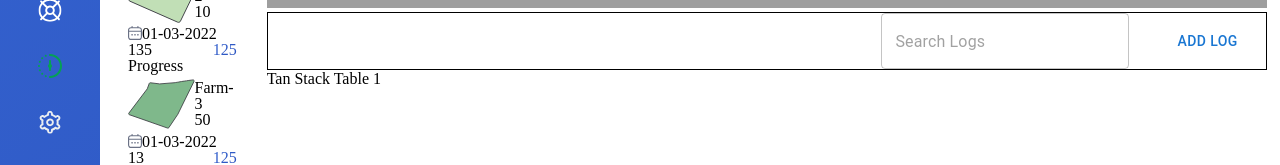
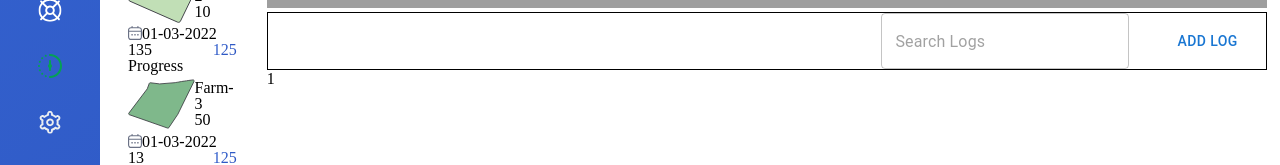
Before and after one commit to Prasanthkumar7085/farmlogs.peepulagri, a Next.js app: page /farm/1/logs in a window 1280 px wide. Shown: the part 212-377 px from the top of the page. Built offline with nearby package versions, Linux system fonts and the light colour scheme; grey boxes are pictures that could not be loaded.

Commit message:
Initializing tan stack table

```diff
--- a/package.json
+++ b/package.json
@@ -13,6 +13,8 @@
     "@emotion/styled": "^11.11.0",
     "@mui/material": "^5.14.5",
     "@mui/x-date-pickers": "^6.11.1",
+    "@mui/x-date-pickers-pro": "^6.11.1",
+    "@tanstack/react-table": "^8.9.3",
     "@types/node": "20.5.0",
     "@types/react": "18.2.20",
     "@types/react-dom": "18.2.7",
@@ -20,6 +22,7 @@
     "next": "13.4.16",
     "react": "18.2.0",
     "react-dom": "18.2.0",
+    "react-hook-form": "^7.45.4",
     "rsuite": "^5.37.4",
     "typescript": "5.1.6"
   },
--- a/src/components/AddLogs/AddLogs.tsx
+++ b/src/components/AddLogs/AddLogs.tsx
@@ -22,7 +22,7 @@ const AddLogs: NextPage = () => {
                 <h1 className={styles.addALog}>Add A Log</h1>
             </div>
             <div className={styles.container}>
-                <div style={{ border: "1px solid red", minWidth: "100%" }}>
+                <div style={{ minWidth: "100%" }}>
                     <div className={styles.row}>
                         <TextField
                             className={styles.inputTitle}
--- a/src/components/DashBoard/DashBorad.tsx
+++ b/src/components/DashBoard/DashBorad.tsx
@@ -3,6 +3,8 @@ import { useRouter } from "next/router";
 import { Button } from "@mui/material";
 import Link from "next/link";
 import SearchComponent from "../Core/SearchComponent";
+import { useEffect } from "react";
+import FarmTable from "./FarmTable";
 
 const DashBoard = () => {
 
@@ -11,6 +13,12 @@ const DashBoard = () => {
     const onChange = (value: string) => {
 
     }
+
+    useEffect(() => {
+        if (router.isReady) {
+
+        }
+    }, [router.isReady]);
     return (
         <div style={{ width: "100%" }}>
             <FarmCardsLayOut>
@@ -22,10 +30,8 @@ const DashBoard = () => {
                         </Button>
                     </Link>
                 </div>
-                {router.query.farm_id == '1' ? <div>Tan Stack Table 1</div> : ""}
-                {router.query.farm_id == '2' ? <div>Tan Stack Table 2</div> : ""}
-                {router.query.farm_id == '3' ? <div>Tan Stack Table 3</div> : ""}
-                {router.query.farm_id == '4' ? <div>Tan Stack Table 4</div> : ""}
+
+                <FarmTable />
             </FarmCardsLayOut>
         </div>
     )
--- /dev/null
+++ b/src/components/DashBoard/FarmTable.tsx
@@ -0,0 +1,21 @@
+import { useRouter } from "next/router";
+import { useEffect, useState } from "react";
+
+const FarmTable = () => {
+
+    const router = useRouter();
+
+    const [farmId, setFarmId] = useState();
+
+    useEffect(() => {
+        setFarmId(router.query.farm_id);
+    }, [router]);
+
+    return (
+        <div>
+            {farmId}
+        </div>
+    )
+}
+
+export default FarmTable;
```
Also changed, not shown: src/components/FarmForm/form.tsx (+1 -17 lines), 1 other file (tests, documents, lock files or other folders).
